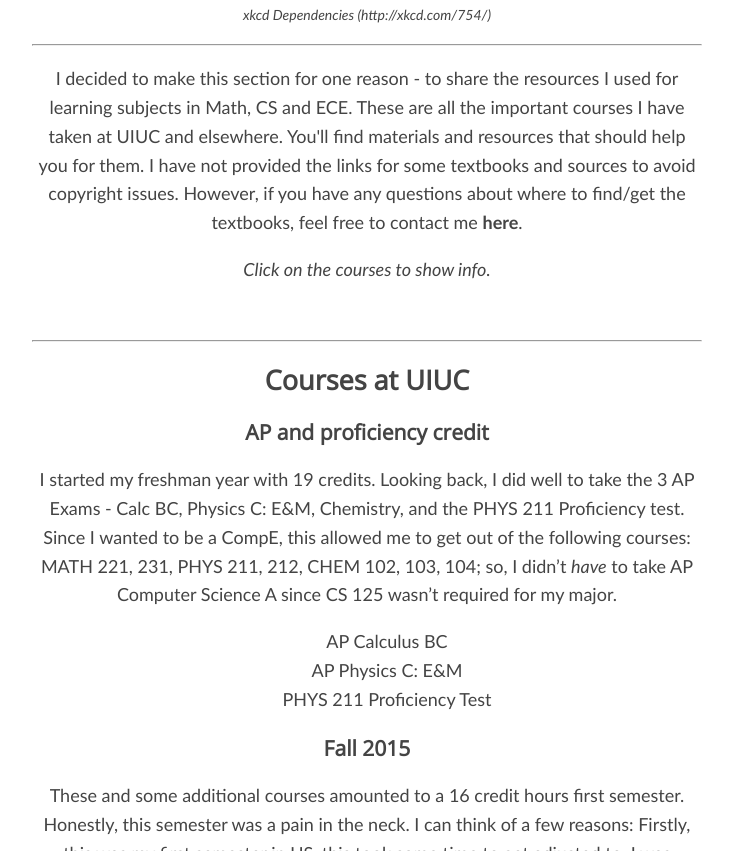
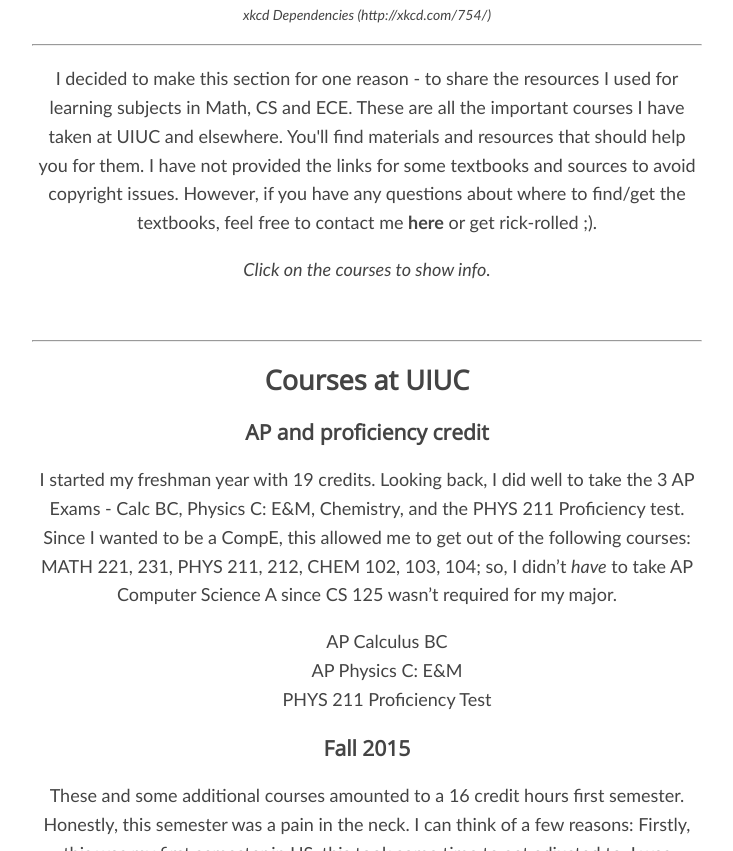
Before and after one commit to akashdeepdeb/akash.github.io, a Jekyll site: the page built from course_material/index.html, in a window 1280 px wide and 900 px high, scrolled down 309 px, cut to the strip 49-900 px from the top of the window. Shown: the whole strip, without its empty margins (273-1006 px from the left). Built offline with Jekyll 4.4.1, drawn with Linux system fonts in a browser that asks for light colours; some of the changed lines change nothing that is shown.

Commit message:
Update index.html

```diff
--- a/course_material/index.html
+++ b/course_material/index.html
@@ -41,7 +41,7 @@
 <hr>
 <p>
   I decided to make this section for one reason - to share the resources I used for learning subjects in Math, CS and ECE. These are all the important courses I have taken at UIUC and elsewhere. You'll find materials and resources that should help you for them.
-  I have not provided the links for some textbooks and sources to avoid copyright issues. However, if you have any questions about where to find/get the textbooks, feel free to contact me <a href = "/contact"><b>here</b></a>.
+  I have not provided the links for some textbooks and sources to avoid copyright issues. However, if you have any questions about where to find/get the textbooks, feel free to contact me <a href = "/contact"><b>here</b> or get rick-rolled ;)</a>.
 </p>
 <p><em>Click on the courses to show info.</em></p>
 <br>
@@ -216,11 +216,11 @@
         I didn't exactly use any extra sources for the course. I used Prof. Kindratenko's notes mostly and watched some videos on SR Latch, FSMs etc. For reference, I am posting some of my lab code; hopefully, it will give you an idea of what LC-3 programs look like and help you understand the beautiful and great Von-Nuemann LC-3 architecture.
       </p>
       <p><b>References</b><br>
-        Lab10: <a href = "https://github.com/akashdeepdeb/akashdeepdeb.github.io/tree/master/course_material/labs/lab10">Lab 10 code (txt)</a><br>
-        Lab11: <a href = "https://github.com/akashdeepdeb/akashdeepdeb.github.io/tree/master/course_material/labs/lab11">Lab 11 code (txt)</a><br>
-        Lab12: <a href = "https://github.com/akashdeepdeb/akashdeepdeb.github.io/tree/master/course_material/labs/lab12">Lab 12 code (txt)</a><br>
-        Lab13: <a href = "https://github.com/akashdeepdeb/akashdeepdeb.github.io/tree/master/course_material/labs/lab13">Lab 13 code (txt)</a><br>
-        Lab14: <a href = "https://github.com/akashdeepdeb/akashdeepdeb.github.io/tree/master/course_material/labs/lab14">Lab 14 code (txt)</a><br>
+        Lab10: <a href = "https://github.com/akashdeepdeb/akashdeepdeb.github.io/tree/master/course_material/labs/lab10">Lab 10 code (github)</a><br>
+        Lab11: <a href = "https://github.com/akashdeepdeb/akashdeepdeb.github.io/tree/master/course_material/labs/lab11">Lab 11 code (github)</a><br>
+        Lab12: <a href = "https://github.com/akashdeepdeb/akashdeepdeb.github.io/tree/master/course_material/labs/lab12">Lab 12 code (github)</a><br>
+        Lab13: <a href = "https://github.com/akashdeepdeb/akashdeepdeb.github.io/tree/master/course_material/labs/lab13">Lab 13 code (github)</a><br>
+        Lab14: <a href = "https://github.com/akashdeepdeb/akashdeepdeb.github.io/tree/master/course_material/labs/lab14">Lab 14 code (github)</a><br>
       </p>
       <hr width = "40%">
       <br>
```
